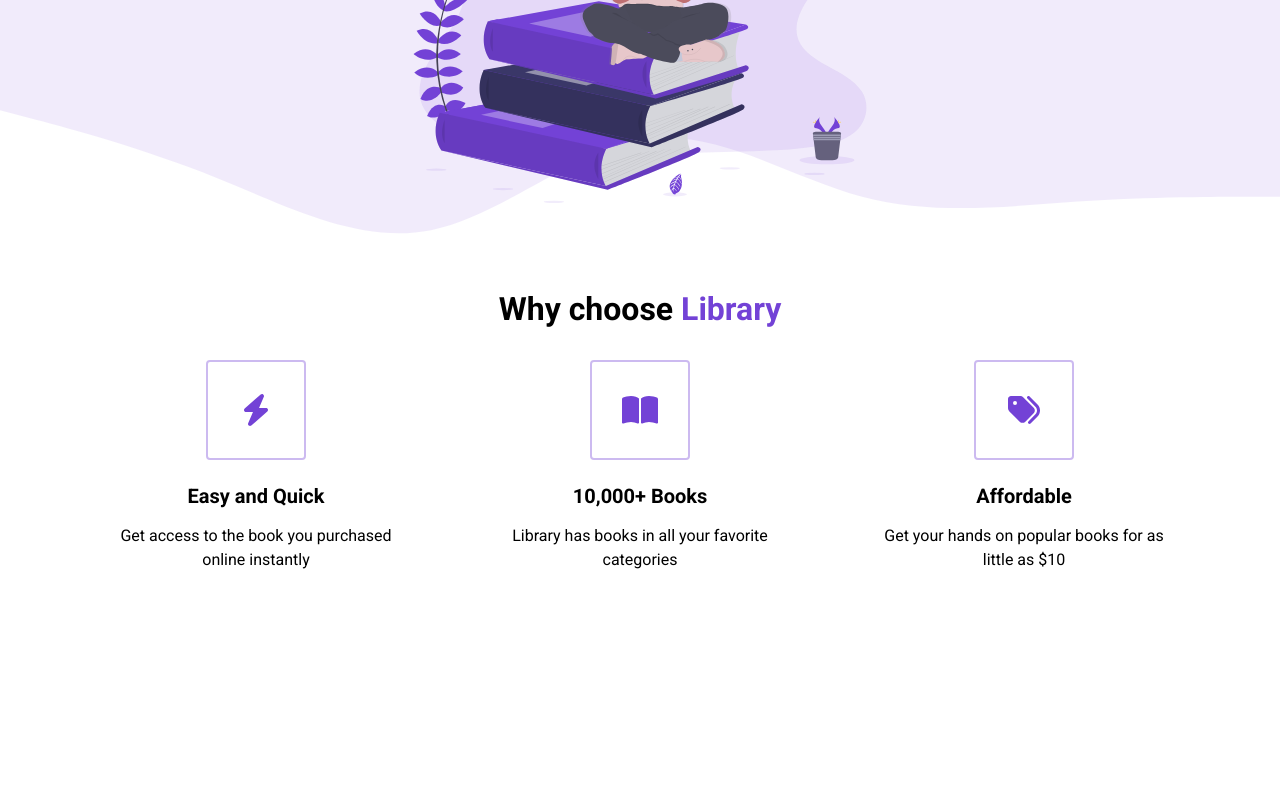
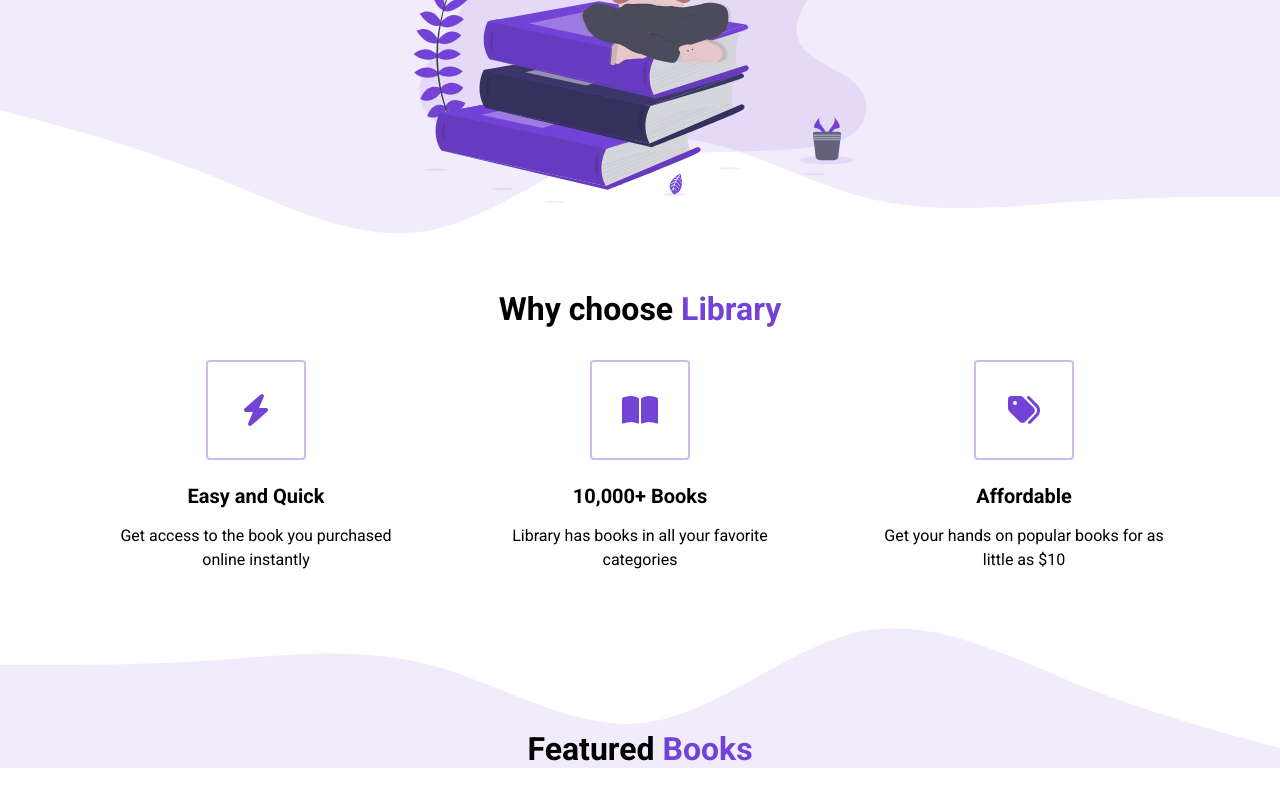
Before and after one commit to KadeKorn/React-Library, a React (Create React App) app: page / in a window 1280 px wide. Shown: the part 566-1366 px from the top of the page. Built offline with nearby package versions, Linux system fonts and the light colour scheme.

Commit message:
this is where things get interesting

```diff
--- a/src/components/Featured.jsx
+++ b/src/components/Featured.jsx
@@ -2,8 +2,17 @@ import React from 'react'
 
 const Featured = () => {
   return (
-    <div>Featured</div>
-  )
+    <section id="features">
+    {/* ideally this should be Featured or the component should have been named features, but the css is already witten */}
+        <div className="containter">
+            <div className="row">
+                <h2 className="section__title">
+                    Featured <span className="purple">Books</span>
+                </h2>
+            </div>
+        </div>
+    </section>
+    )
 }
 
 export default Featured
```
